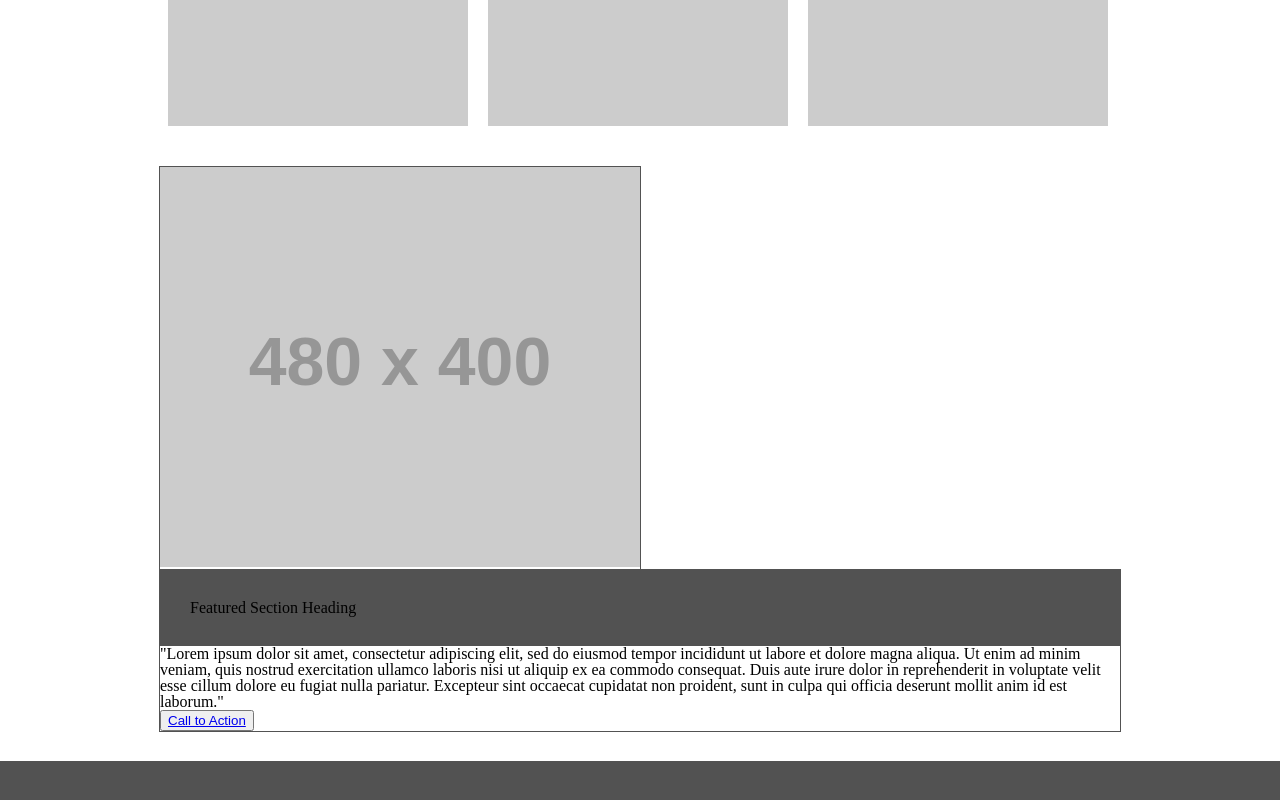
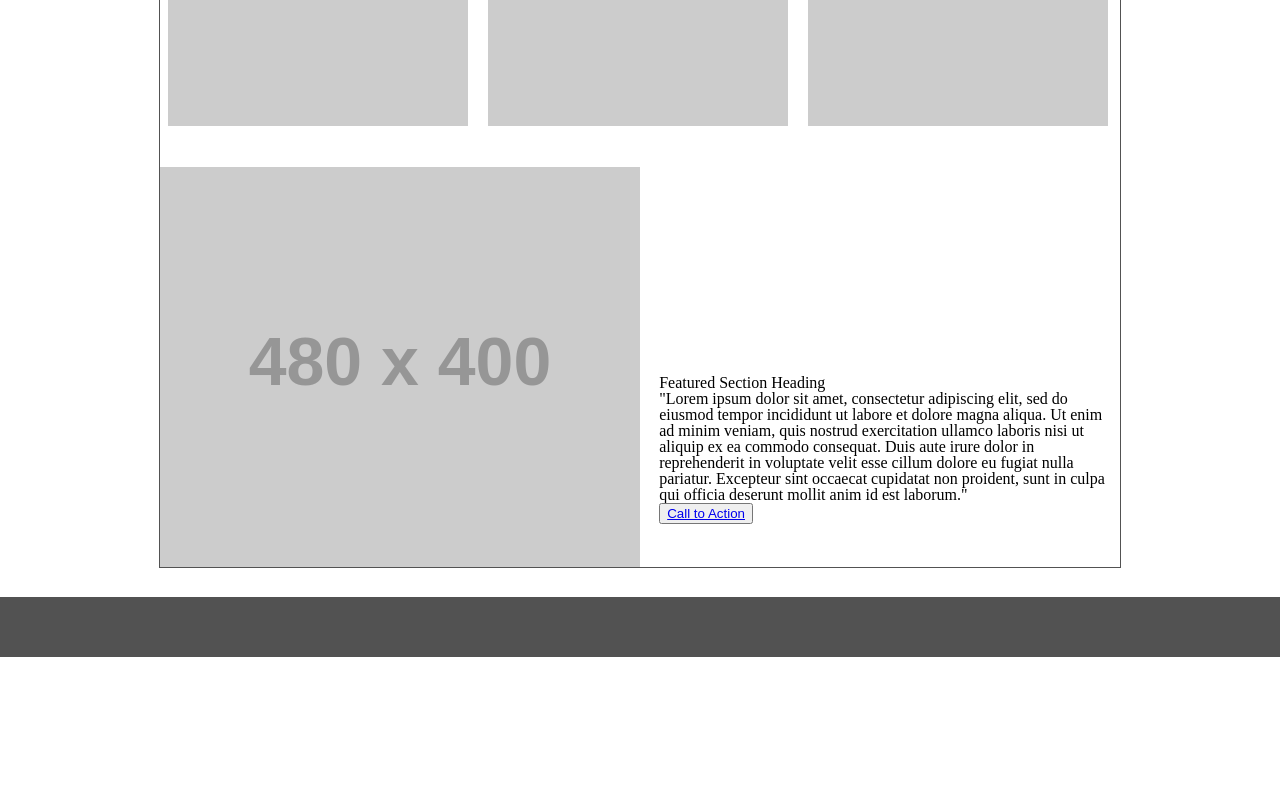
Before and after one commit to IndigoShock/wirefame-exercise, a plain HTML site: page index.html in a window 1280 px wide. Shown: the part 900-1700 px from the top of the page. After the commit the page ends 1557 px from the top, so only its background shows below. Drawn offline with Linux system fonts and the light colour scheme; placeholder pictures from the web are drawn by us.

Commit message:
figured out featured heading to align next to image

```diff
--- a/css/style.css
+++ b/css/style.css
@@ -73,13 +73,22 @@ main ul li .card {
 
 .card img {
   margin: 30px auto;
+  display: block;
 }
 
 .card button:hover {
   background-color: yellow;
 }
+.text img {
+  display: block;
+}
+.text {
+  outline: 1px solid #525252;
+  position: relative;
+}
 
-.shon .text {
-  outline: 1px solid #525252;
-  display: inline-block;
+.inside-text {
+  bottom: 5%;
+  left: 52%;
+  position: absolute;
 }
--- a/index.html
+++ b/index.html
@@ -45,19 +45,27 @@
       </ul>
     </div>
         <!-- Featured Section Banner and Heading -->
-        <div class="shon">
           <div class="text">
-          <img src="https://placehold.it/480x400/ddd"/>
+            <img src="https://placehold.it/480x400/ddd"/>
+              <div class="inside-text">
+              <h5>Featured Section Heading</h5>
+              <p>
+                "Lorem ipsum dolor sit amet, consectetur adipiscing elit, sed do eiusmod tempor incididunt ut labore et dolore magna aliqua. Ut enim ad minim veniam, quis nostrud exercitation ullamco laboris nisi ut aliquip ex ea commodo consequat. Duis aute irure dolor in reprehenderit in voluptate velit esse cillum dolore eu fugiat nulla pariatur. Excepteur sint occaecat cupidatat non proident, sunt in culpa qui officia deserunt mollit anim id est laborum."
+              </p>
+              <button>
+                <a href="#">Call to Action</a>
+              </button>
+            </div>
           </div>
-          <div class="text">
-          <header>Featured Section Heading</header>
+          <!-- <div class="text">
+            <h5>Featured Section Heading</h5>
             <p>
               "Lorem ipsum dolor sit amet, consectetur adipiscing elit, sed do eiusmod tempor incididunt ut labore et dolore magna aliqua. Ut enim ad minim veniam, quis nostrud exercitation ullamco laboris nisi ut aliquip ex ea commodo consequat. Duis aute irure dolor in reprehenderit in voluptate velit esse cillum dolore eu fugiat nulla pariatur. Excepteur sint occaecat cupidatat non proident, sunt in culpa qui officia deserunt mollit anim id est laborum."
             </p>
             <button>
               <a href="#">Call to Action</a>
             </button>
-          </div>
+          </div> -->
         </div>
     </main>
   </body>
```
